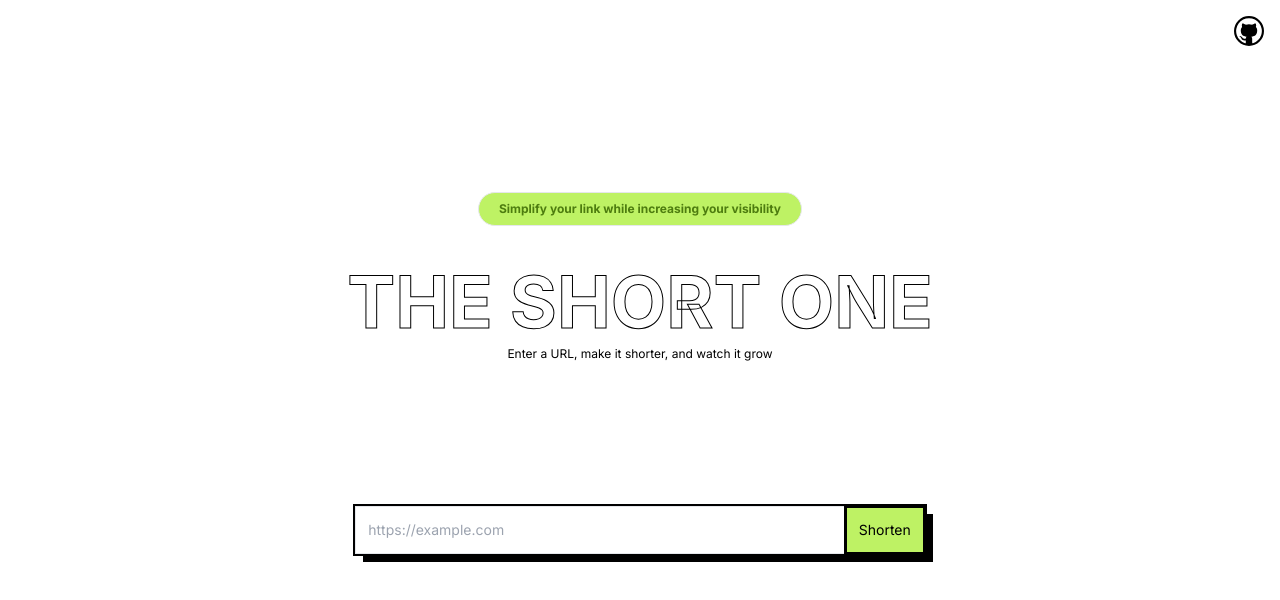
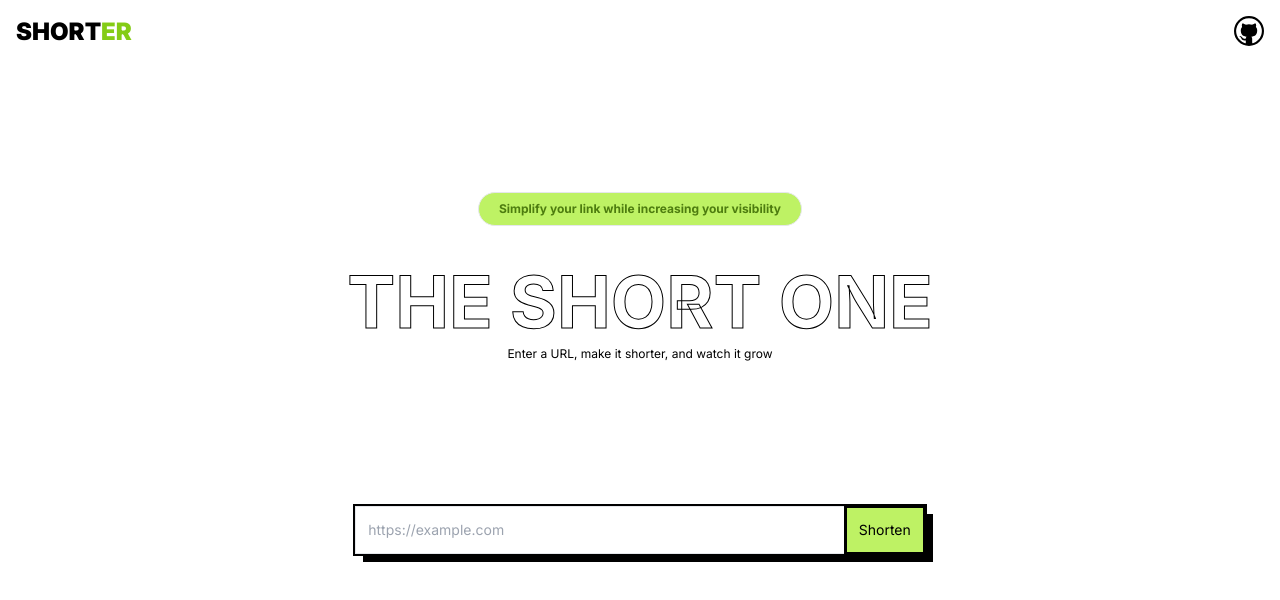
Before and after one commit to devthedud3/the-short-one, a Next.js app: page / in a window 1280 px wide. Shown: the top 600 px of the page. Built offline with nearby package versions, Linux system fonts and the light colour scheme.

Commit message:
add header

```diff
--- a/app/(main)/Shortener/Shortener.tsx
+++ b/app/(main)/Shortener/Shortener.tsx
@@ -34,7 +34,7 @@ const Shortener: React.FC<Props> = () => {
     e.preventDefault();
     setShortUrl("");
     const newUrl = isValidLink(longUrl);
-    console.log(newUrl);
+
     if (!newUrl) {
       setMessage("Enter a valid link");
       return;
@@ -53,8 +53,8 @@ const Shortener: React.FC<Props> = () => {
         throw new Error("Network response was not ok");
       }
 
-      const data = await response.json();
-      setShortUrl(data.shortUrl);
+      const { shortUrl } = await response.json();
+      setShortUrl(shortUrl);
       setLongUrl("");
     } catch (error) {
       console.error("Error:", error);
--- a/app/page.tsx
+++ b/app/page.tsx
@@ -6,6 +6,12 @@ import Link from "next/link";
 export default function Home() {
   return (
     <main className="flex p-12 lg:m-0 lg:p-48 w-full justify-center">
+      <p className="absolute top-4 left-4 font-black text-2xl">
+        SHORT
+        <span className="text-lime-500 border-b-1 text-outline-1 text-tr border-black">
+          ER
+        </span>
+      </p>
       <Link
         className="absolute top-4 right-4 cursor-pointer hover:animate-pulse"
         href={`${process.env.PROJECT_LINK}`}
--- a/lib/utils.ts
+++ b/lib/utils.ts
@@ -6,15 +6,17 @@ export function getPath() {
   return "";
 }
 
-export function isValidLink(e: string) {
-  const newURL = e.replace(/^(www\.|https?:\/\/(www\.)?)/, "");
+export function isValidLink(url: string) {
+  const formattedURL = url.replace(/^(www\.|https?:\/\/(www\.)?)/, "");
   try {
     const re = /^(www\.|https?:\/\/)\S+(\.\w{2,}|\/\S*)$/;
-    const { href, origin } = new URL("http://" + newURL);
+    const { href, origin } = new URL(`http://${formattedURL}/`);
+
     if (re.test(`${origin}/`)) return href;
+
     return "";
-  } catch (e) {
-    console.log("Check isValidLink function", e);
+  } catch (error: any) {
+    console.log("isValidLink:", error?.message);
     return "";
   }
 }
```
